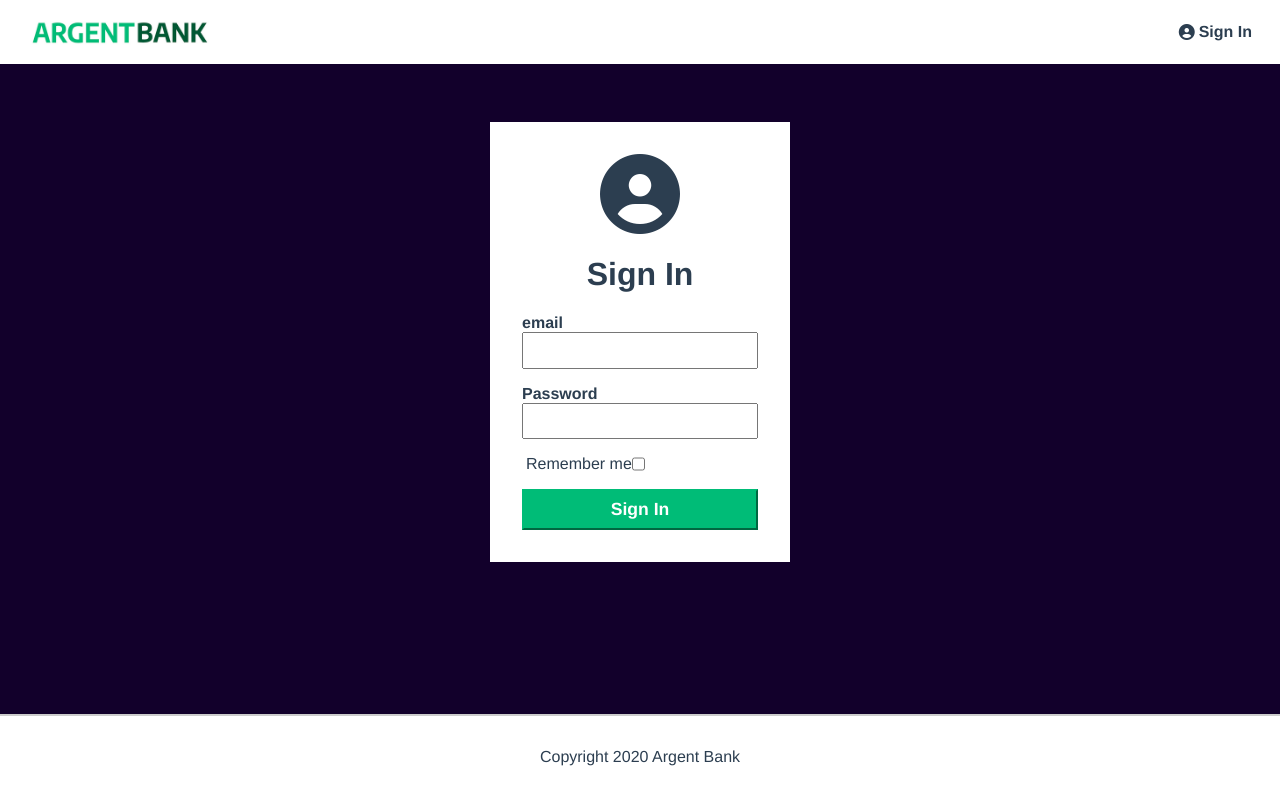
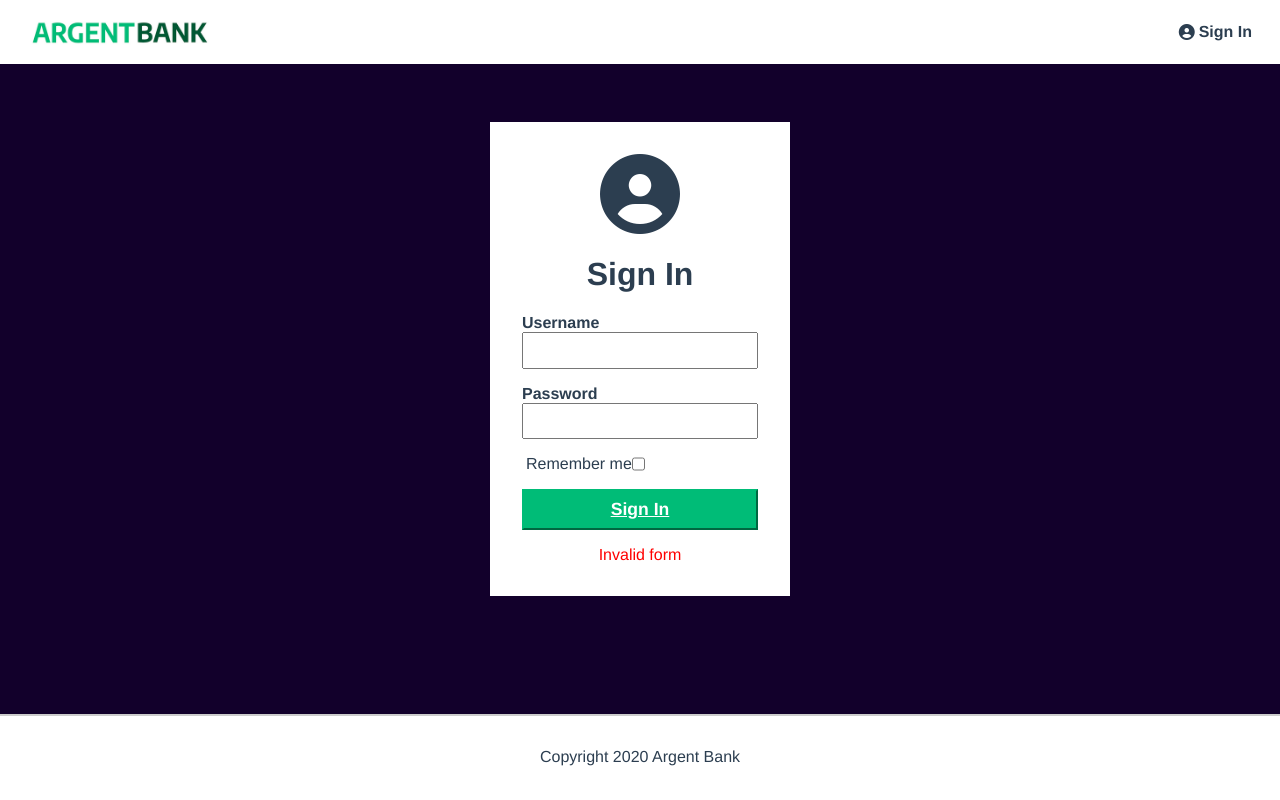
Before and after one commit to ludogwada/SinquetLudovic-p13-20072022, a React (Create React App) app: page /sign-in in a window 1280 px wide. Both pictures are taken after a click on the button "Sign In". Built offline with nearby package versions, Linux system fonts and the light colour scheme.

Commit message:
feat(sign-in) add error

```diff
--- a/Sass/pages/sign-in.scss
+++ b/Sass/pages/sign-in.scss
@@ -15,9 +15,11 @@
     font-size: 1.1rem;
     font-weight: bold;
     margin-top: 1rem;
+    margin-bottom: 1rem;
     border-color: #00bc77;
     background-color: #00bc77;
     color: #fff;
+    text-decoration: underline;
 }
 
 .sign-in-content {
@@ -55,4 +57,10 @@
 .input-wrapper input {
     padding: 5px;
     font-size: 1.2rem;
+
 }
+
+.errorMessage {
+    padding-top: 5px;
+    color: red;
+}
--- a/src/index.css
+++ b/src/index.css
@@ -513,9 +513,11 @@ template {
   font-size: 1.1rem;
   font-weight: bold;
   margin-top: 1rem;
+  margin-bottom: 1rem;
   border-color: #00bc77;
   background-color: #00bc77;
   color: #fff;
+  text-decoration: underline;
 }
 
 .sign-in-content {
@@ -553,6 +555,11 @@ template {
 .input-wrapper input {
   padding: 5px;
   font-size: 1.2rem;
+}
+
+.errorMessage {
+  padding-top: 5px;
+  color: red;
 }
 
 .account {
--- a/src/pages/Sign-in/sign-in.jsx
+++ b/src/pages/Sign-in/sign-in.jsx
@@ -16,6 +16,7 @@ function Login() {
 	const [email, setEmail] = useState(emailStorage);
 	const [password, setPassword] = useState('');
 	const [rememberMe, setRememberMe] = useState(rememberMeChecked);
+	const [error, setError] = useState(false);
 	const dispatch = useDispatch();
 	const userToken = useSelector((state) => state.connect.token);
 	const goProfile = useNavigate();
@@ -42,6 +43,8 @@ function Login() {
 				sessionStorage.email = email;
 				sessionStorage.rememberMe = rememberMe;
 			}
+		} else {
+			setError(true);
 		}
 	};
 
@@ -60,7 +63,7 @@ function Login() {
 				<h1>Sign In</h1>
 				<form>
 					<div className='input-wrapper'>
-						<label htmlFor='email'>email</label>
+						<label htmlFor='email'>Username</label>
 						<input
 							type='email'
 							id='email'
@@ -90,6 +93,7 @@ function Login() {
 					<button type='button' className='sign-in-button' onClick={submit}>
 						Sign In
 					</button>
+					{error ? <span className='errorMessage'>Invalid form</span> : null}
 				</form>
 			</section>
 		</main>
```
Also changed, not shown: 1 other file (tests, documents, lock files or other folders).
